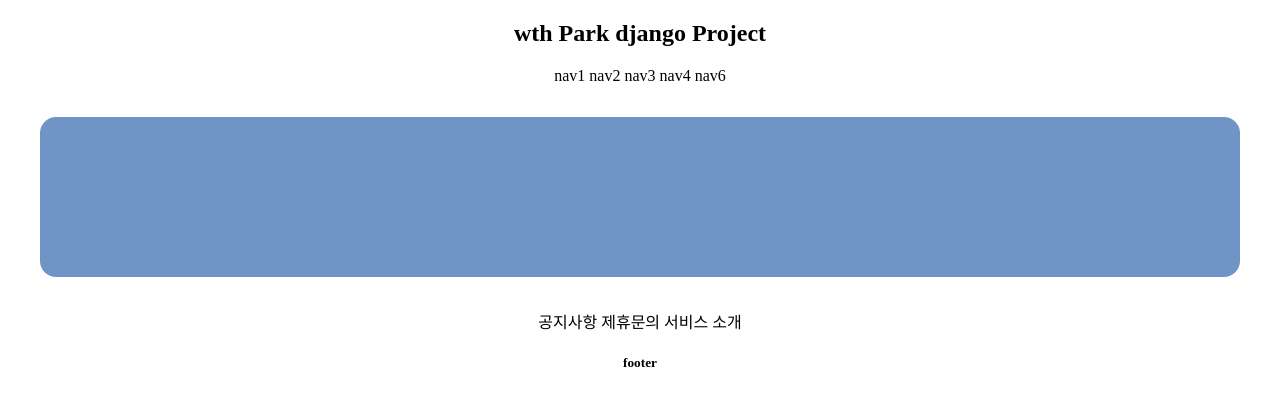
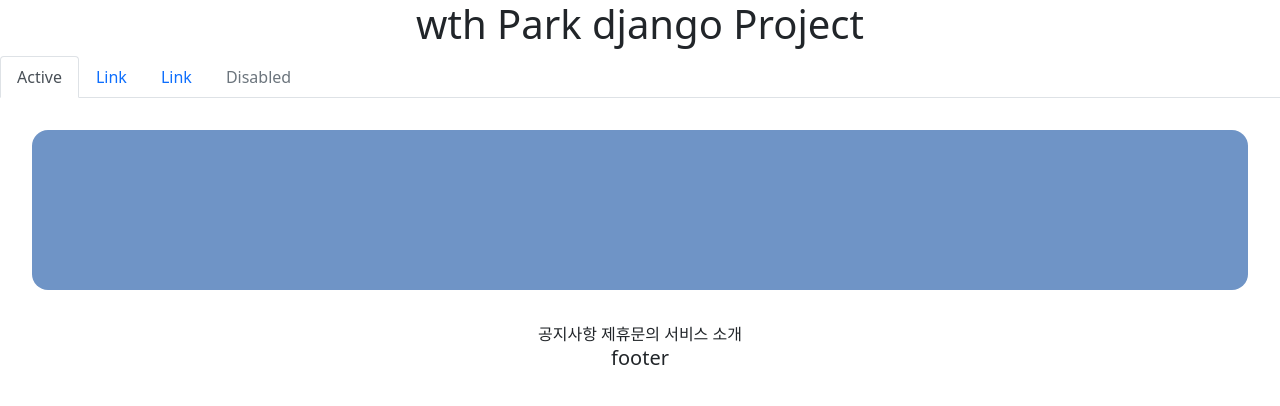
Before and after one commit to MONKEYZ9/withPark_django, a Django app: page /accountapp/hello_World/ in a window 1280 px wide. Shown: the top 406 px of the page. Run offline with Django 3.2, Linux system fonts and the light colour scheme; parts of the project's set-up code (start-up, migrations or seed data) failed here and were passed over.

Commit message:
modified header.html

```diff
--- a/templates/head.html
+++ b/templates/head.html
@@ -1,4 +1,6 @@
 <head>
     <meta charset="UTF-8">
     <title>WithPark_django</title>
+    {# BOOTSTRP LINK #}
+    <link href="https://cdn.jsdelivr.net/npm/bootstrap@5.0.2/dist/css/bootstrap.min.css" rel="stylesheet" integrity="sha384-EVSTQN3/azprG1Anm3QDgpJLIm9Nao0Yz1ztcQTwFspd3yD65VohhpuuCOmLASjC" crossorigin="anonymous">
 </head>
--- a/templates/header.html
+++ b/templates/header.html
@@ -2,11 +2,20 @@
     <div style = "text-align: center; ">
         <h1>wth Park django Project</h1>
         <div>
-            <span>nav1</span>
-            <span>nav2</span>
-            <span>nav3</span>
-            <span>nav4</span>
-            <span>nav6</span>
+            <ul class="nav nav-tabs">
+                 <li class="nav-item">
+                    <a class="nav-link active" aria-current="page" href="#">Active</a>
+                 </li>
+                 <li class="nav-item">
+                    <a class="nav-link" href="#">Link</a>
+                 </li>
+                 <li class="nav-item">
+                    <a class="nav-link" href="#">Link</a>
+                 </li>
+                 <li class="nav-item">
+                    <a class="nav-link disabled" href="#" tabindex="-1" aria-disabled="true">Disabled</a>
+                 </li>
+            </ul>
         </div>
     </div>
 </section>
```
Also changed, not shown: .README.md.
